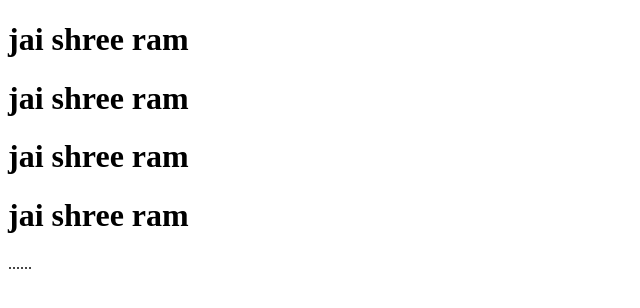
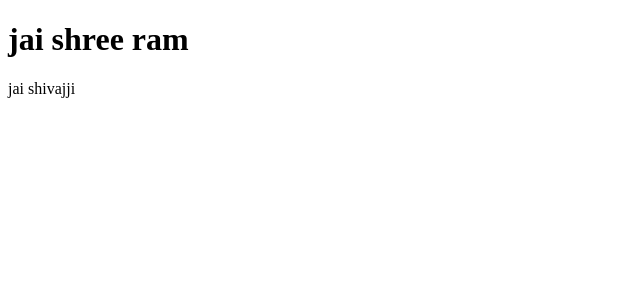
Before and after one commit to venky7852/venky, a plain HTML site: page index.html in a window 1280 px wide. Shown: the whole page, without its empty margins (0-640 px from the left). Drawn offline with Linux system fonts and the light colour scheme.

Commit message:
my 1st project

```diff
--- a/index.html
+++ b/index.html
@@ -6,10 +6,8 @@
 <body>
 
 <h1>jai shree ram</h1>
-  <h1>jai shree ram</h1>
-  <h1>jai shree ram</h1>
-  <h1>jai shree ram</h1>
-<p> ......</p>
+
+<p> jai shivajji</p>
 
 </body>
 </html>
```
